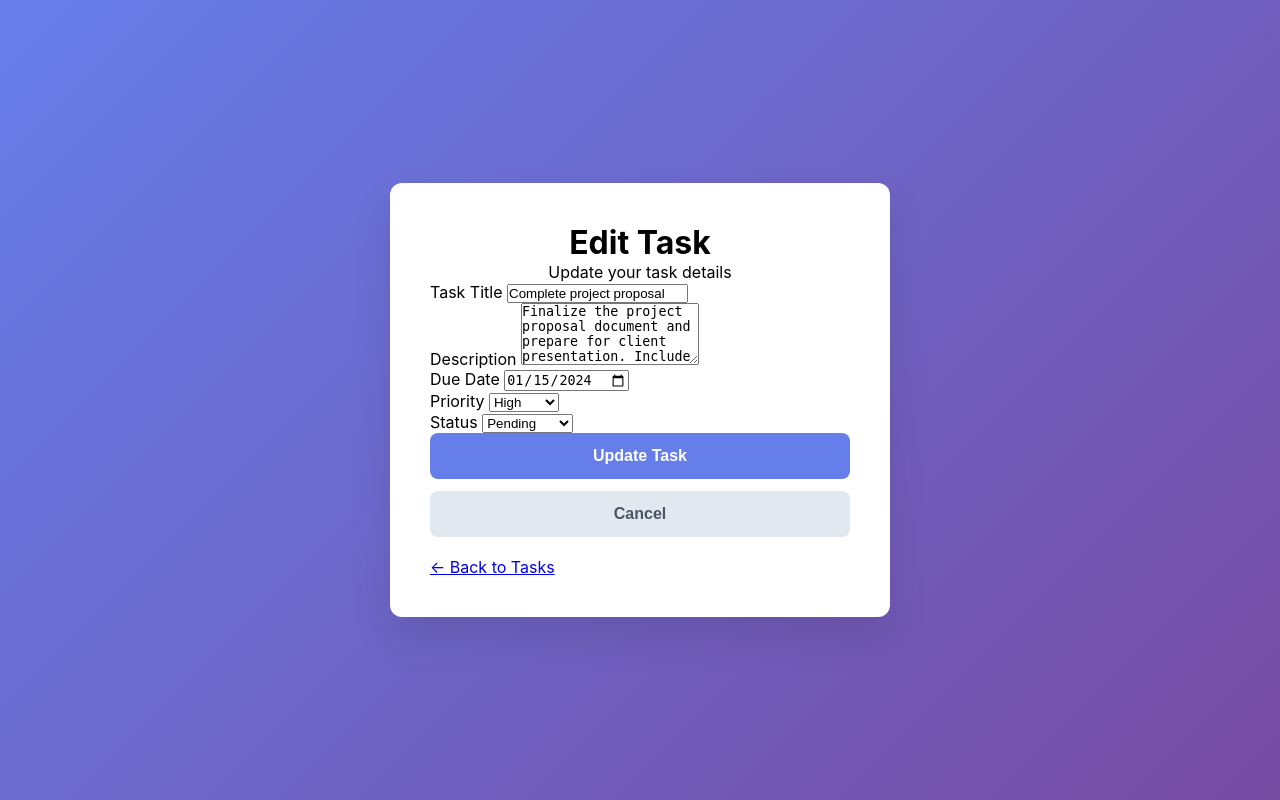
After one commit to rtrinu/Personal-Task-Manager, a Flask app: template templates/edit-task.html in a window 1280 px wide. The commit adds this page. Run offline with Flask 3, Linux system fonts and the light colour scheme; the template is opened without the code that fills it, so the values that code supplies are empty.

Commit message:
started with the edit function and page

```diff
--- a/app.py
+++ b/app.py
@@ -78,10 +78,6 @@ def create_task():
             print("TASK CREATION FAILED")
     return render_template('create-task.html', fullname= fullname)
 
-from datetime import datetime
-from flask import session
-import Backend.db_actions as db_actions
-
 def display_tasks():
     user = session.get('user_id')
     if not user:
@@ -107,13 +103,10 @@ def mark_overdue_task(task):
         task['overdue'] = False
     return task
 
-
 def overdue_tasks(tasks):
     for task in tasks:
         mark_overdue_task(task)
     return tasks
-
-
 
 @app.route('/all-tasks')
 def all_tasks():
@@ -136,6 +129,43 @@ def delete_task(task_id):
         print("Task Failed to delete")
     return redirect(url_for('all_tasks'))
 
+@app.route('/edit-task/<int:task_id>', methods=['GET','POST'])
+def edit_task(task_id):
+    if 'user_id' not in session:
+        return redirect(url_for('auth_routes.login_form'))
+
+    user_id = session['user_id']
+
+    if request.method == 'POST':
+        title = request.form.get('title')
+        if not title:
+            print("Title cannot be empty")
+            return redirect(url_for('edit_task', task_id = task_id))
+        description = request.form.get('description')
+        due_date = request.form.get('due_date')
+        priority = request.form.get('priority')
+
+        success = db_actions.edit_task(task_id, user_id, title, description, due_date, priority)
+        if success:
+            print("Successfully edited")
+        else:
+            print("edit failed")
+        return redirect(url_for('all_tasks'))
+
+    conn = get_db_connection()
+    cur = conn.cursor()
+    cur.execute("SELECT * FROM user_tasks WHERE id = %s AND user_id = %s", (task_id, user_id))
+    task = cur.fetchone()
+    cur.close()
+    conn.close()
+
+    if not task:
+        flash("Task not found.", "danger")
+        return redirect(url_for('all_tasks'))
+
+    return render_template('edit-task.html', task=task)
+
+
 @app.route('/logout')
 def logout():
     session.clear()
--- /dev/null
+++ b/static/edit-task.css
@@ -0,0 +1,94 @@
+* {
+  margin: 0;
+  padding: 0;
+  box-sizing: border-box;
+}
+
+body {
+  font-family: -apple-system, BlinkMacSystemFont, "Segoe UI", Roboto, Oxygen, Ubuntu, Cantarell, sans-serif;
+  background: linear-gradient(135deg, #667eea 0%, #764ba2 100%);
+  min-height: 100vh;
+  display: flex;
+  align-items: center;
+  justify-content: center;
+  padding: 20px;
+}
+
+.container {
+  width: 100%;
+  max-width: 500px;
+}
+
+/* Updated class name for edit task card */
+.edit-task-card {
+  background: white;
+  border-radius: 12px;
+  box-shadow: 0 20px 40px rgba(0, 0, 0, 0.1);
+  padding: 40px;
+  text-align: center;
+}
+
+/* Updated class name for edit task form */
+.edit-task-form {
+  text-align: left;
+}
+
+/* Updated button styling for update task */
+.update-task-btn {
+  width: 100%;
+  background: #667eea;
+  color: white;
+  border: none;
+  padding: 14px;
+  border-radius: 8px;
+  font-size: 1rem;
+  font-weight: 600;
+  cursor: pointer;
+  transition: background-color 0.2s ease;
+  margin-bottom: 12px;
+}
+
+.update-task-btn:hover {
+  background: #5a67d8;
+}
+
+.update-task-btn:active {
+  transform: translateY(1px);
+}
+
+/* Added cancel button styling */
+.cancel-btn {
+  width: 100%;
+  background: #e2e8f0;
+  color: #4a5568;
+  border: none;
+  padding: 14px;
+  border-radius: 8px;
+  font-size: 1rem;
+  font-weight: 600;
+  cursor: pointer;
+  transition: background-color 0.2s ease;
+  margin-bottom: 20px;
+}
+
+.cancel-btn:hover {
+  background: #cbd5e0;
+}
+
+.cancel-btn:active {
+  transform: translateY(1px);
+}
+
+@media (max-width: 480px) {
+  .edit-task-card {
+    padding: 30px 20px;
+  }
+
+  .header h1 {
+    font-size: 1.75rem;
+  }
+
+  .container {
+    max-width: 400px;
+  }
+}
--- a/templates/create-task.html
+++ b/templates/create-task.html
@@ -7,7 +7,10 @@
     <link rel="stylesheet" href="/static/create_task.css">
 </head>
 <body>
+
+
     <div class="container">
+
         <div class="create-task-card">
             <div class="header">
                 <h1>Create New Task</h1>
--- a/templates/dashboard.html
+++ b/templates/dashboard.html
@@ -58,7 +58,8 @@
                         <div class="task-item">
                             <div class="task-info">
                                 <span class="task-title">{{ task.title }}</span>
-                                <span class="task-date">Due: {{ task.due_date.strftime("%d %b %Y")}}</span>
+                                <span class="task-date">Due: {% if task.due_date != None %} {{ task.due_date.strftime("%d %b %Y")}}
+                                    {% else %} No Due Date {% endif %}</span>
                             </div>
                             <div class="task-right">
                                 <span class="task-priority {% if task.priority == 0 %}low{% elif task.priority == 1 %}medium{% else %}high{% endif %} ">
--- /dev/null
+++ b/templates/edit-task.html
@@ -0,0 +1,69 @@
+<!DOCTYPE html>
+<html lang="en">
+<head>
+    <meta charset="UTF-8">
+    <meta name="viewport" content="width=device-width, initial-scale=1.0">
+    <title>Edit Task - TaskFlow</title>
+    <link rel="stylesheet" href="/static/edit-task.css">
+</head>
+<body>
+    <div class="container">
+        <div class="edit-task-card">
+            <div class="header">
+                <!-- Updated header text and description for editing -->
+                <h1>Edit Task</h1>
+                <p>Update your task details</p>
+            </div>
+
+            <form class="edit-task-form">
+                <div class="form-group">
+                    <label for="title">Task Title</label>
+                    <!-- Pre-populated value for editing -->
+                    <input type="text" id="title" name="title" value="Complete project proposal" placeholder="Enter task title" required>
+                </div>
+
+                <div class="form-group">
+                    <label for="description">Description</label>
+                    <!-- Pre-populated description for editing -->
+                    <textarea id="description" name="description" placeholder="Enter task description" rows="4">Finalize the project proposal document and prepare for client presentation. Include budget estimates and timeline.</textarea>
+                </div>
+
+                <div class="form-group">
+                    <label for="dueDate">Due Date</label>
+                    <!-- Pre-populated due date for editing -->
+                    <input type="date" id="dueDate" name="dueDate" value="2024-01-15" required>
+                </div>
+
+                <div class="form-group">
+                    <label for="priority">Priority</label>
+                    <select id="priority" name="priority">
+                        <option value="low">Low</option>
+                        <option value="medium">Medium</option>
+                        <!-- Pre-selected high priority for editing -->
+                        <option value="high" selected>High</option>
+                    </select>
+                </div>
+
+                <div class="form-group">
+                    <label for="status">Status</label>
+                    <!-- Added status field for editing existing tasks -->
+                    <select id="status" name="status">
+                        <option value="pending" selected>Pending</option>
+                        <option value="in-progress">In Progress</option>
+                        <option value="completed">Completed</option>
+                    </select>
+                </div>
+
+                <!-- Updated button text and added cancel button -->
+                <button type="submit" class="update-task-btn">Update Task</button>
+                <button type="button" class="cancel-btn" onclick="window.location.href='tasks.html'">Cancel</button>
+
+                <div class="form-footer">
+                    <!-- Updated back link to go to tasks page -->
+                    <p><a href="tasks.html" class="back-link">← Back to Tasks</a></p>
+                </div>
+            </form>
+        </div>
+    </div>
+</body>
+</html>
```
Also changed, not shown: Backend/db_actions.py (+23 -0 lines), templates/all-tasks.html (+5 -2 lines), static/all-tasks.css.
